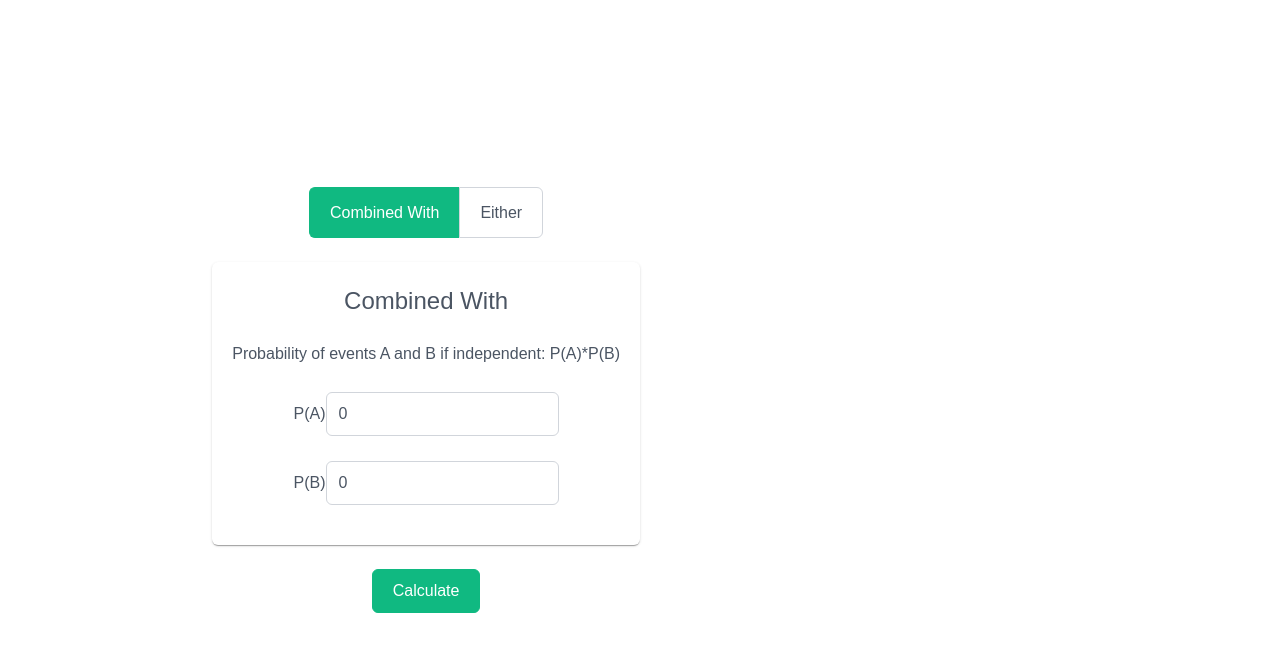
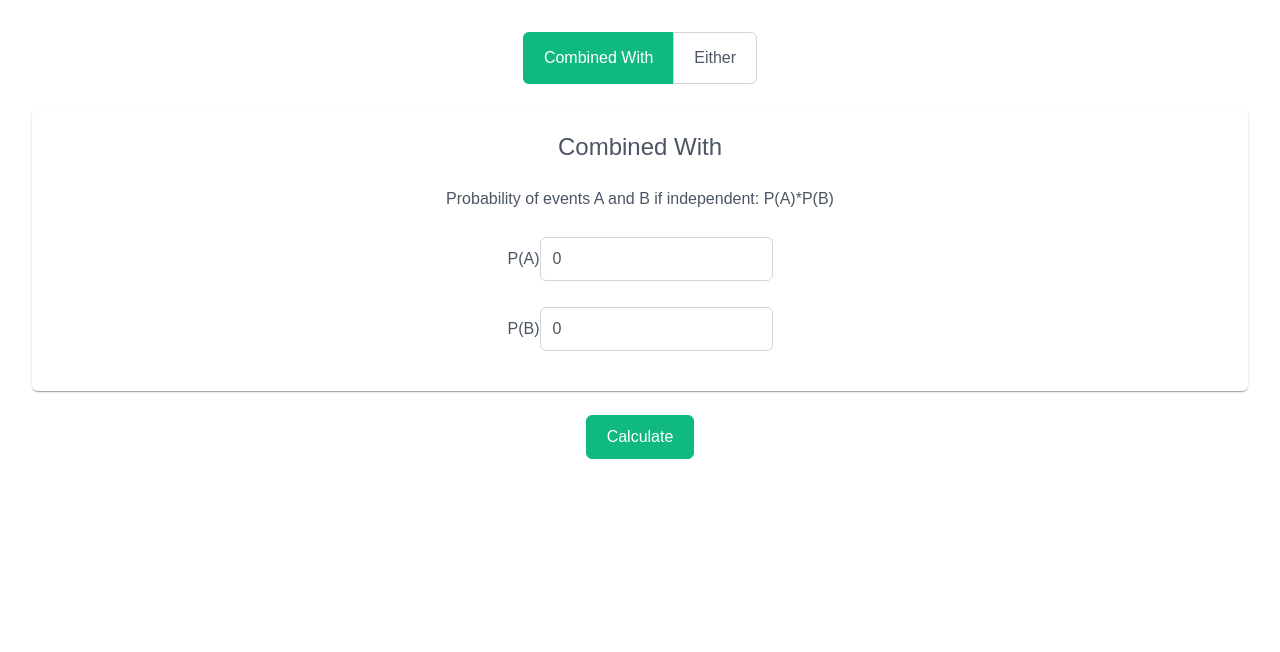
Before and after one commit to Reivynn1234/MiniCalculator, a Vue app in the folder redington.client/: page / in a window 1280 px wide. Shown: the top 652 px of the page. Built offline with nearby package versions, Linux system fonts and the light colour scheme; a web font is replaced by a local one.

Commit message:
Edited CSS to fix centering

```diff
--- a/redington.client/src/assets/base.css
+++ b/redington.client/src/assets/base.css
@@ -1,54 +1,3 @@
-/* color palette from <https://github.com/vuejs/theme> */
-:root {
-  --vt-c-white: #ffffff;
-  --vt-c-white-soft: #f8f8f8;
-  --vt-c-white-mute: #f2f2f2;
-
-  --vt-c-black: #181818;
-  --vt-c-black-soft: #222222;
-  --vt-c-black-mute: #282828;
-
-  --vt-c-indigo: #2c3e50;
-
-  --vt-c-divider-light-1: rgba(60, 60, 60, 0.29);
-  --vt-c-divider-light-2: rgba(60, 60, 60, 0.12);
-  --vt-c-divider-dark-1: rgba(84, 84, 84, 0.65);
-  --vt-c-divider-dark-2: rgba(84, 84, 84, 0.48);
-
-  --vt-c-text-light-1: var(--vt-c-indigo);
-  --vt-c-text-light-2: rgba(60, 60, 60, 0.66);
-  --vt-c-text-dark-1: var(--vt-c-white);
-  --vt-c-text-dark-2: rgba(235, 235, 235, 0.64);
-}
-
-/* semantic color variables for this project */
-:root {
-  --color-background: var(--vt-c-white);
-  --color-background-soft: var(--vt-c-white-soft);
-  --color-background-mute: var(--vt-c-white-mute);
-
-  --color-border: var(--vt-c-divider-light-2);
-  --color-border-hover: var(--vt-c-divider-light-1);
-
-  --color-heading: var(--vt-c-text-light-1);
-  --color-text: var(--vt-c-text-light-1);
-
-  --section-gap: 160px;
-}
-
-@media (prefers-color-scheme: dark) {
-  :root {
-    --color-background: var(--vt-c-black);
-    --color-background-soft: var(--vt-c-black-soft);
-    --color-background-mute: var(--vt-c-black-mute);
-
-    --color-border: var(--vt-c-divider-dark-2);
-    --color-border-hover: var(--vt-c-divider-dark-1);
-
-    --color-heading: var(--vt-c-text-dark-1);
-    --color-text: var(--vt-c-text-dark-2);
-  }
-}
 
 *,
 *::before,
@@ -60,25 +9,7 @@
 
 body {
   min-height: 100vh;
-  color: var(--color-text);
-  background: var(--color-background);
-  transition:
-    color 0.5s,
-    background-color 0.5s;
   line-height: 1.6;
-  font-family:
-    Inter,
-    -apple-system,
-    BlinkMacSystemFont,
-    'Segoe UI',
-    Roboto,
-    Oxygen,
-    Ubuntu,
-    Cantarell,
-    'Fira Sans',
-    'Droid Sans',
-    'Helvetica Neue',
-    sans-serif;
   font-size: 15px;
   text-rendering: optimizeLegibility;
   -webkit-font-smoothing: antialiased;
--- a/redington.client/src/assets/main.css
+++ b/redington.client/src/assets/main.css
@@ -1,31 +1,14 @@
 @import './base.css';
 
 #app {
-  max-width: 1280px;
-  margin: 0 auto;
-  padding: 2rem;
-  font-weight: normal;
+    max-width: 2000px;
+    margin: 0 auto;
+    padding: 2rem;
+    font-weight: normal;
 }
 
-a,
-.green {
-  text-decoration: none;
-  color: hsla(160, 100%, 37%, 1);
-  transition: 0.4s;
-  padding: 3px;
-}
 
-@media (hover: hover) {
-  a:hover {
-    background-color: hsla(160, 100%, 37%, 0.2);
-  }
-}
-
-@media (min-width: 1024px) {
-  body {
-    display: flex;
-    place-items: center;
-  }
+@media (min-width: 2000px) {
 
   #app {
     display: grid;
```
Also changed, not shown: redington.client/src/assets/logo.svg (deleted), 1 other file (tests, documents, lock files or other folders).
